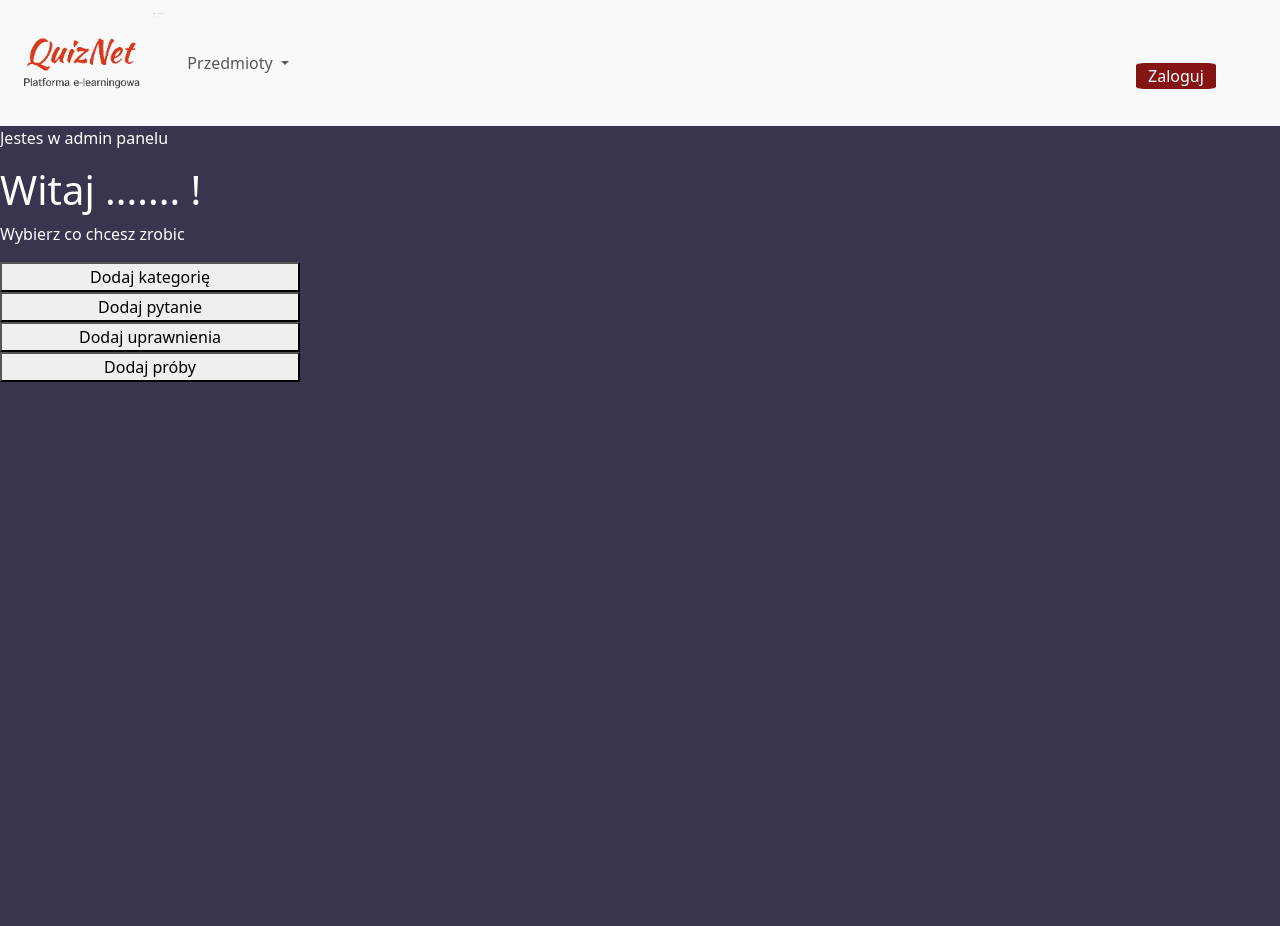
After one commit to Rufus785/QuizNet, a PHP site: page /admin-panel.php in a window 1280 px wide. The commit adds this page. Run offline with PHP 8.4, Linux system fonts and the light colour scheme.

Commit message:
dodanie adminpanelu, do zmiany dostep

```diff
--- /dev/null
+++ b/QuizNet/admin-panel.php
@@ -0,0 +1,52 @@
+<link rel="stylesheet" href="styles.css">
+<link href="https://cdn.jsdelivr.net/npm/bootstrap@5.3.3/dist/css/bootstrap.min.css" rel="stylesheet"
+        integrity="sha384-QWTKZyjpPEjISv5WaRU9OFeRpok6YctnYmDr5pNlyT2bRjXh0JMhjY6hW+ALEwIH" crossorigin="anonymous">
+    <script src="https://cdn.jsdelivr.net/npm/bootstrap@5.3.3/dist/js/bootstrap.bundle.min.js"
+        integrity="sha384-YvpcrYf0tY3lHB60NNkmXc5s9fDVZLESaAA55NDzOxhy9GkcIdslK1eN7N6jIeHz"
+        crossorigin="anonymous"></script>
+<?php include 'navbar.php';
+include("config.php");
+?>
+<div class="admin-panel-content">
+<p>Jestes w admin panelu</p>
+<h1>Witaj ....... !</h1>
+<p>Wybierz co chcesz zrobic</p>
+<div class="panel-group">
+<div class="panel">
+    <button class="category" onclick="showCategory()">Dodaj kategorię</button>
+    <button class="question" onclick="showQuestions()">Dodaj pytanie</button>
+    <button class="permission" onclick="showPermissions()">Dodaj uprawnienia</button>
+    <button class="attemps" onclick="showAttemps()">Dodaj próby</button>
+</div>
+<div class="panel-content">
+    <div class="category-div">
+<p>Dodaj kategorię pytań</p>
+<button>+</button>
+<textarea name="" id="" cols="30" rows="1"></textarea>
+    </div>
+    <div class="question-div">
+        <p>Wybierz kategorię</p>
+        <textarea name="" id="" cols="10" rows="1"></textarea>
+<p>Dodaj Pytanie </p>
+<textarea name="" id="" cols="10" rows="1"></textarea>
+<p>Podaj poziom trudności:</p>
+<div class="difficulty">
+    <input type="radio" name="difficulty"> <p>Łatwy</p>
+    <input type="radio" name="difficulty"> <p>Średni</p>
+    <input type="radio" name="difficulty"> <p>Trudny</p>
+</div>
+    </div>
+    <div class="permission-div">
+<p>Wybierz użytkownika</p>
+<p>Tutaj bedzie jakas lista userow</p>
+<p>Ale idk jak to zrobic</p>
+    </div>
+    <div class="attemps-div">
+    <p>Wybierz użytkownika i dodaj mu próby </p>
+<p>Tutaj bedzie jakas lista userow</p>
+<p>Ale idk jak to zrobic</p>
+    </div>
+</div>
+</div>
+</div>
+<script src="script.js"></script>
--- a/QuizNet/script.js
+++ b/QuizNet/script.js
@@ -7,3 +7,27 @@ function showLogin() {
     document.querySelector('.registration').style.display = 'none';
     document.querySelector('.login').style.display = 'block';
 }
+function showCategory(){
+    document.querySelector('.category-div').style.display='block';
+    document.querySelector('.question-div').style.display='none';
+    document.querySelector('.permission-div').style.display='none';
+    document.querySelector('.attemps-div').style.display='none';
+}
+function showQuestions(){
+    document.querySelector('.category-div').style.display='none';
+    document.querySelector('.question-div').style.display='block';
+    document.querySelector('.permission-div').style.display='none';
+    document.querySelector('.attemps-div').style.display='none';
+}
+function showPermissions(){
+    document.querySelector('.category-div').style.display='none';
+    document.querySelector('.question-div').style.display='none';
+    document.querySelector('.permission-div').style.display='block';
+    document.querySelector('.attemps-div').style.display='none';
+}
+function showAttemps(){
+    document.querySelector('.category-div').style.display='none';
+    document.querySelector('.question-div').style.display='none';
+    document.querySelector('.permission-div').style.display='none';
+    document.querySelector('.attemps-div').style.display='block';
+}
--- a/QuizNet/styles.css
+++ b/QuizNet/styles.css
@@ -15,6 +15,7 @@
     max-height: 100px;
 }
 .login{
+    /* left: calc(50%-175px); */
     text-align: center;
     width: 350px;
     height: 450px;
@@ -28,6 +29,11 @@
 .login-label, .password-label,.password-confirm-label{
     margin-top: 10px;
     margin-bottom: 10px;
+}
+.content{
+    display: flex;
+
+    justify-content: center;
 }
 .confirm{
     background-color: black;
@@ -45,3 +51,29 @@ background-color: transparent;
 border: 1px solid black;
 border-radius: 25px;
 }
+.admin-panel-content{
+    background-color: rgb(58, 53, 78);
+    height: 100vh;
+    color: white;
+}
+.panel-group{
+    display: flex;
+    flex-direction: row;
+}
+.panel{
+    width:300px;
+    /* border: 1px solid black; */
+    height: auto;
+    display: flex;
+    flex-direction: column;
+}
+.panel-content{
+    color: white;
+}
+.difficulty{
+    display: flex;
+    flex-direction: column;
+}
+.category-div,.question-div,.permission-div,.attemps-div{
+    display:none;
+}
```
Also changed, not shown: QuizNet/login.php (+7 -4 lines).
